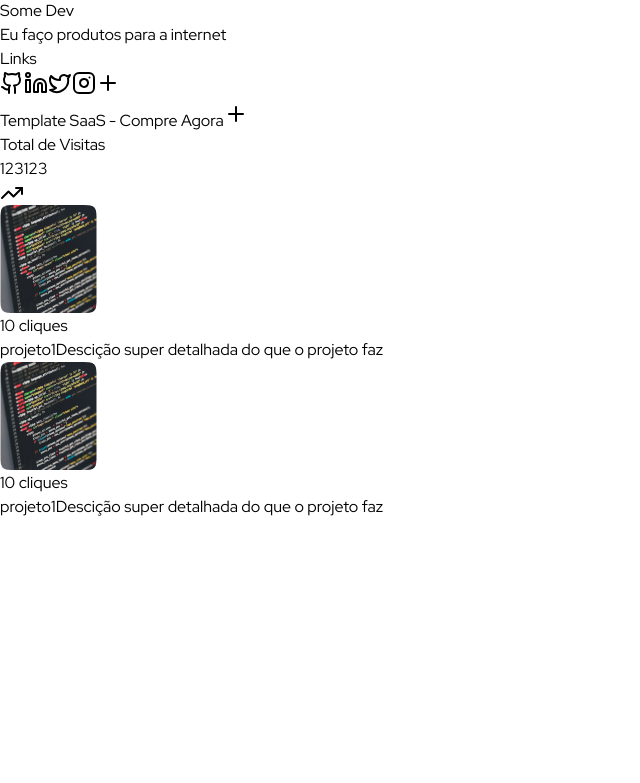
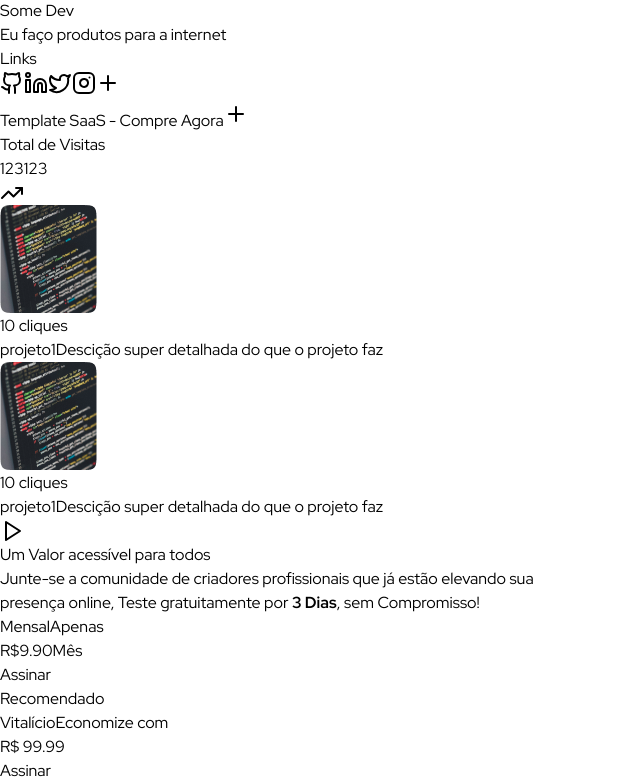
Before and after one commit to dantelyro/project-bio, a Next.js app: page / in a window 1280 px wide. Shown: the part 592-1375 px from the top of the page, without its empty margins (0-640 px from the left). Before the commit the page ends 1111 px from the top, so only its background shows below. Built offline with nearby package versions, Linux system fonts and the light colour scheme.

Commit message:
pricing and video

```diff
--- /dev/null
+++ b/app/components/landing-page/pricing.tsx
@@ -0,0 +1,45 @@
+import { TRIAL_DAYS } from "@/app/lib/config";
+import Button from "@/app/ui/button";
+
+export function Pricing () {
+  return (
+    <div className="my-[150px] flex flex-col items-center gap-14">
+      <div className="flex flex-col items-center gap-6">
+        <h3 className="text-3xl font-bold text-white">Um Valor acessível para todos</h3>
+        <p className="text-content-body text-xl text-center">Junte-se a comunidade de criadores profissionais que já estão elevando sua <br />
+        presença online, Teste gratuitamente por <strong className="text-accent-pink">{TRIAL_DAYS} Dias</strong>, sem Compromisso!
+        </p>
+      </div>
+      <div className="flex items-end gap-9">
+        <div className="w-[304px] p-8 flex flex-col items-center gap-7 rounded-2xl border border-[#1E1E1E]">
+          <div className="flex flex-col">
+            <span className="text-white font-bold text-2xl">Mensal</span>
+            <span className="text-content-body">Apenas</span>
+          </div>
+            <div className="flex items-center gap-2">
+              <span className="text-whit font-bold text-[48px]">R$9.90</span>
+              <span className="text-content-headline text-2xl">Mês</span>
+            </div>
+            <Button variant="secondary">Assinar</Button>
+        </div>
+          <div className="flex flex-col">
+            <div className="flex justify-center items-center rounded-t-2xl p-2 w-[304px] bg-[linear-gradient(90deg,#4B2DBB_0%,#B5446B_100%)]">
+              <span className="uppercase text-xs font-bold">Recomendado</span>
+            </div>
+            <div className="p-[1.6px] bg-[linear-gradient(90deg,#4B2DBB_0%,#B5446B_100%)] rounded-b-2xl">
+              <div className="w-full bg-background-secondary p-8 flex flex-col gap-7 rounded-b-2xl">
+                <div className="flex flex-col">
+                  <span className="text-white font-bold text-2xl">Vitalício</span>
+                  <span className="text-content-body">Economize com</span>
+                </div>
+                <div className="flex items-center gap-1">
+                  <span className="text-white font-bold text-[48px]">R$ 99.99</span>
+                </div>
+                <Button>Assinar</Button>
+              </div>
+            </div>
+          </div>
+       </div>
+    </div>
+  )
+}
--- /dev/null
+++ b/app/components/landing-page/video-explanation.tsx
@@ -0,0 +1,9 @@
+import { PlayIcon } from "lucide-react";
+
+export function VideoExplanation () {
+  return (
+    <div className="border rounded-2xl border-border-primary aspect-video flex justify-center items-center my-20">
+      <PlayIcon className="text-accent-purple size-16" />
+    </div>
+  )
+}
--- /dev/null
+++ b/app/lib/config.ts
@@ -0,0 +1 @@
+export const TRIAL_DAYS = 3;
--- a/app/page.tsx
+++ b/app/page.tsx
@@ -1,11 +1,15 @@
 import Header from "./components/landing-page/header";
 import Hero from "./components/landing-page/hero";
+import { Pricing } from "./components/landing-page/pricing";
+import { VideoExplanation } from "./components/landing-page/video-explanation";
 
 export default function Home() {
   return (
     <div className="max-w-7xl mx-auto">
       <Header />
       <Hero />
+      <VideoExplanation />
+      <Pricing />
     </div>
   );
 }
```
